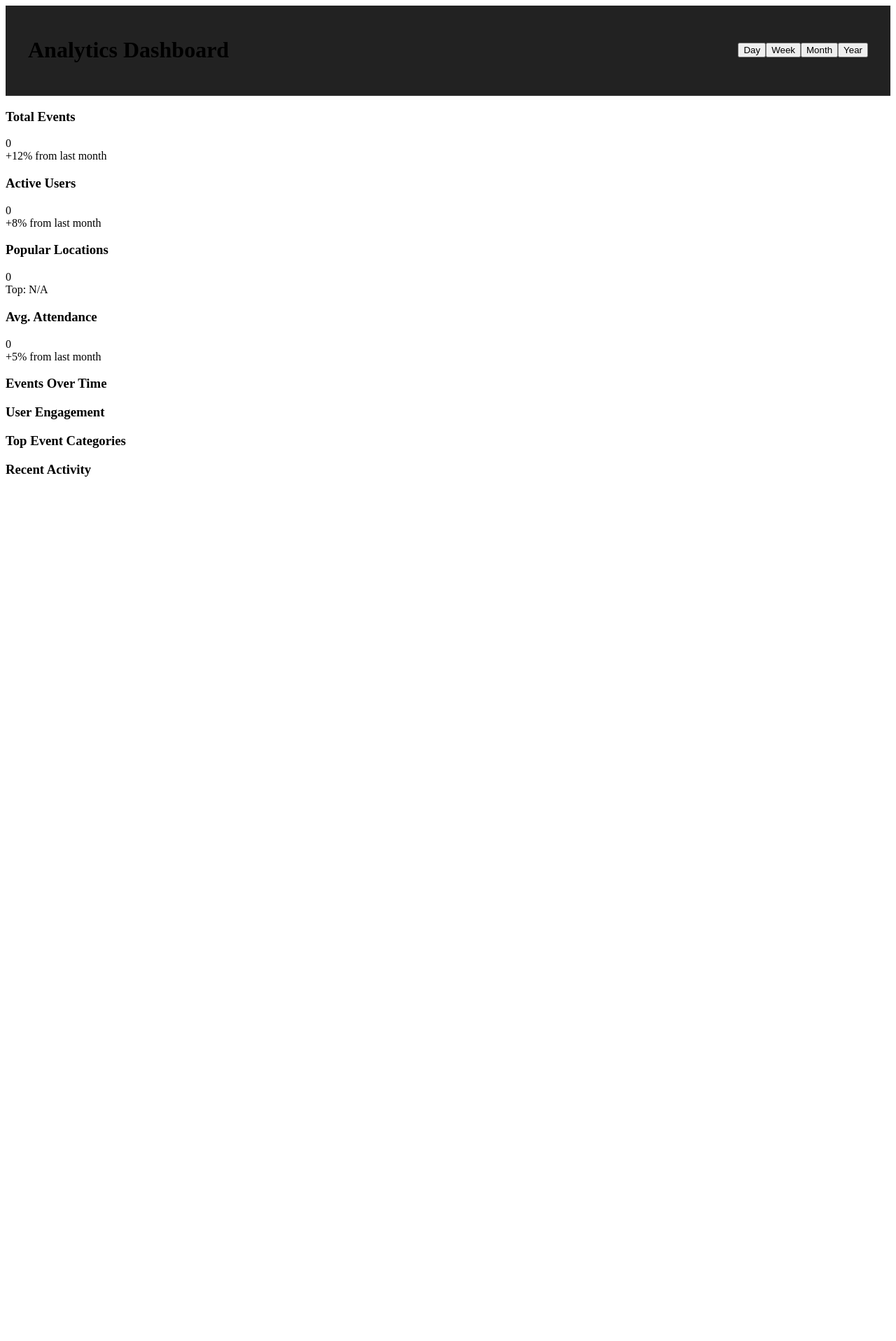
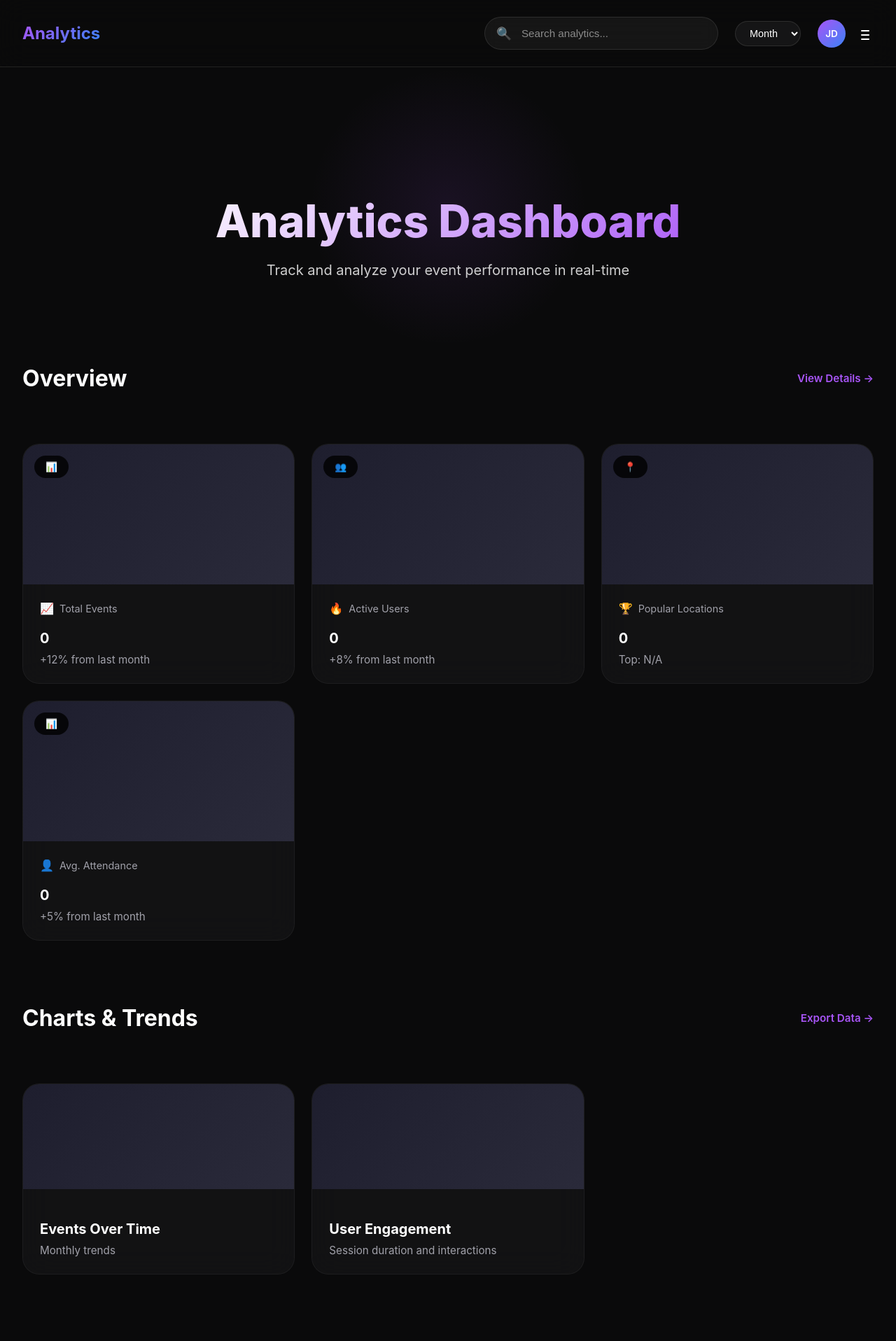
Before and after one commit to MasonBeale/MaineMeetupMapper, a Next.js app in the folder frontend/: page /Analytics in a window 1280 px wide. Shown: the top 1916 px of the page at 70% size. Before the commit the page ends 800 px from the top, so only its background shows below. Built offline with nearby package versions, Linux system fonts and the light colour scheme.

Commit message:
making the hamburger menu work and analytics page is styled better

```diff
--- a/frontend/app/Analytics/page.js
+++ b/frontend/app/Analytics/page.js
@@ -7,6 +7,7 @@ export default function Analytics() {
   const [analyticsData, setAnalyticsData] = useState(null);
   const [loading, setLoading] = useState(true);
   const [timeRange, setTimeRange] = useState("month"); // day, week, month, year
+  const [mobileMenuOpen, setMobileMenuOpen] = useState(false);
 
   useEffect(() => {
     fetchAnalyticsData();
@@ -28,120 +29,256 @@ export default function Analytics() {
   }
 
   if (loading) {
-    return <div className={styles.loading}>Loading analytics...</div>;
+    return (
+      <div className={styles.page}>
+        <div className={styles.loading}>Loading analytics...</div>
+      </div>
+    );
   }
 
   return (
-    <div className={styles.container}>
-      <div className={styles.header}>
-        <h1>Analytics Dashboard</h1>
-        <div className={styles.timeRangeSelector}>
+    <div className={styles.page}>
+      {/* Header */}
+      <header className={styles.header}>
+        <div className={styles.logo}>Analytics</div>
+
+        <div className={styles.headerRight}>
+          <div className={styles.searchContainer}>
+            <div className={styles.searchIcon}>🔍</div>
+            <input
+              type="text"
+              className={styles.searchInput}
+              placeholder="Search analytics..."
+            />
+          </div>
+
+          <select className={styles.filterSelect} value={timeRange} onChange={(e) => setTimeRange(e.target.value)}>
+            <option value="day">Day</option>
+            <option value="week">Week</option>
+            <option value="month">Month</option>
+            <option value="year">Year</option>
+          </select>
+
+          <div className={styles.userSection}>
+            <div className={styles.profilePic}>JD</div>
             <button
-            className={timeRange === "day" ? styles.active : ""}
-            onClick={() => setTimeRange("day")}
+              className={styles.hamburger}
+              onClick={() => setMobileMenuOpen(!mobileMenuOpen)}
             >
-            Day
-          </button>
-          <button
-            className={timeRange === "week" ? styles.active : ""}
-            onClick={() => setTimeRange("week")}
-          >
-            Week
-          </button>
-          <button
-            className={timeRange === "month" ? styles.active : ""}
-            onClick={() => setTimeRange("month")}
-          >
-            Month
-          </button>
-          <button
-            className={timeRange === "year" ? styles.active : ""}
-            onClick={() => setTimeRange("year")}
-          >
-            Year
+              <span></span>
+              <span></span>
+              <span></span>
             </button>
           </div>
         </div>
+      </header>
 
-      {/* Summary Cards */}
-      <div className={styles.summaryGrid}>
-        <div className={styles.summaryCard}>
-          <h3>Total Events</h3>
-          <div className={styles.value}>{analyticsData?.totalEvents || 0}</div>
-          <div className={styles.change}>+12% from last {timeRange}</div>
+      {/* Mobile Menu */}
+      <div className={`${styles.mobileMenu} ${mobileMenuOpen ? styles.active : ""}`}>
+        <div className={styles.menuHeader}>
+          <h3>Menu</h3>
+          <button onClick={() => setMobileMenuOpen(false)}>✕</button>
+        </div>
+        <nav className={styles.menuNav}>
+          <a href="#">Dashboard</a>
+          <a href="#">Events</a>
+          <a href="#">Analytics</a>
+          <a href="#">Users</a>
+          <a href="#">Settings</a>
+        </nav>
       </div>
 
-        <div className={styles.summaryCard}>
-          <h3>Active Users</h3>
-          <div className={styles.value}>{analyticsData?.activeUsers || 0}</div>
-          <div className={styles.change}>+8% from last {timeRange}</div>
+      {/* Hero Section */}
+      <section className={styles.hero}>
+        <div className={styles.heroGradient}></div>
+        <div className={styles.heroContent}>
+          <h1>Analytics Dashboard</h1>
+          <p>Track and analyze your event performance in real-time</p>
+        </div>
+      </section>
+
+      {/* Main Content */}
+      <main className={styles.main}>
+        {/* Summary Cards */}
+        <div className={styles.eventsHeader}>
+          <h2>Overview</h2>
+          <div className={styles.viewAll}>View Details →</div>
         </div>
 
-        <div className={styles.summaryCard}>
-          <h3>Popular Locations</h3>
-          <div className={styles.value}>{analyticsData?.popularLocations?.length || 0}</div>
-          <div className={styles.change}>Top: {analyticsData?.popularLocations?.[0] || "N/A"}</div>
+        <div className={styles.eventsGrid}>
+          {/* Total Events Card */}
+          <div className={styles.eventCard}>
+            <div className={styles.eventImage}>
+              <div className={styles.eventGradient}></div>
+              <div className={styles.eventTime}>📊</div>
+            </div>
+            <div className={styles.eventContent}>
+              <div className={styles.eventMeta}>
+                <span className={styles.eventLocationIcon}>📈</span>
+                <span>Total Events</span>
+              </div>
+              <h3>{analyticsData?.totalEvents || 0}</h3>
+              <div className={styles.eventDate}>+12% from last {timeRange}</div>
+            </div>
           </div>
 
-        <div className={styles.summaryCard}>
-          <h3>Avg. Attendance</h3>
-          <div className={styles.value}>{analyticsData?.avgAttendance || 0}</div>
-          <div className={styles.change}>+5% from last {timeRange}</div>
+          {/* Active Users Card */}
+          <div className={styles.eventCard}>
+            <div className={styles.eventImage}>
+              <div className={styles.eventGradient}></div>
+              <div className={styles.eventTime}>👥</div>
+            </div>
+            <div className={styles.eventContent}>
+              <div className={styles.eventMeta}>
+                <span className={styles.eventLocationIcon}>🔥</span>
+                <span>Active Users</span>
+              </div>
+              <h3>{analyticsData?.activeUsers || 0}</h3>
+              <div className={styles.eventDate}>+8% from last {timeRange}</div>
+            </div>
+          </div>
+
+          {/* Popular Locations Card */}
+          <div className={styles.eventCard}>
+            <div className={styles.eventImage}>
+              <div className={styles.eventGradient}></div>
+              <div className={styles.eventTime}>📍</div>
+            </div>
+            <div className={styles.eventContent}>
+              <div className={styles.eventMeta}>
+                <span className={styles.eventLocationIcon}>🏆</span>
+                <span>Popular Locations</span>
+              </div>
+              <h3>{analyticsData?.popularLocations?.length || 0}</h3>
+              <div className={styles.eventDate}>
+                Top: {analyticsData?.popularLocations?.[0] || "N/A"}
+              </div>
+            </div>
+          </div>
+
+          {/* Avg Attendance Card */}
+          <div className={styles.eventCard}>
+            <div className={styles.eventImage}>
+              <div className={styles.eventGradient}></div>
+              <div className={styles.eventTime}>📊</div>
+            </div>
+            <div className={styles.eventContent}>
+              <div className={styles.eventMeta}>
+                <span className={styles.eventLocationIcon}>👤</span>
+                <span>Avg. Attendance</span>
+              </div>
+              <h3>{analyticsData?.avgAttendance || 0}</h3>
+              <div className={styles.eventDate}>+5% from last {timeRange}</div>
+            </div>
           </div>
         </div>
 
         {/* Charts Section */}
-      <div className={styles.chartsGrid}>
-        <div className={styles.chartCard}>
+        <div className={styles.eventsHeader} style={{ marginTop: "4rem" }}>
+          <h2>Charts & Trends</h2>
+          <div className={styles.viewAll}>Export Data →</div>
+        </div>
+
+        <div className={styles.eventsGrid}>
+          {/* Events Over Time */}
+          <div className={styles.eventCard}>
+            <div className={styles.eventImage} style={{ height: "150px" }}>
+              <div className={styles.eventGradient}></div>
+            </div>
+            <div className={styles.eventContent}>
               <h3>Events Over Time</h3>
-          {/* Chart placeholder */}
-          <div className={styles.chartPlaceholder}>
-            <div className={styles.bar} style={{ height: "70%" }}></div>
-            <div className={styles.bar} style={{ height: "90%" }}></div>
-            <div className={styles.bar} style={{ height: "60%" }}></div>
-            <div className={styles.bar} style={{ height: "85%" }}></div>
-            <div className={styles.bar} style={{ height: "75%" }}></div>
+              <div className={styles.eventDate}>
+                {timeRange === "day" ? "Daily" :
+                 timeRange === "week" ? "Weekly" :
+                 timeRange === "month" ? "Monthly" : "Yearly"} trends
+              </div>
             </div>
           </div>
 
-        <div className={styles.chartCard}>
+          {/* User Engagement */}
+          <div className={styles.eventCard}>
+            <div className={styles.eventImage} style={{ height: "150px" }}>
+              <div className={styles.eventGradient}></div>
+            </div>
+            <div className={styles.eventContent}>
               <h3>User Engagement</h3>
-          {/* Chart placeholder */}
-          <div className={styles.chartPlaceholder}>
-            <div className={styles.line}></div>
+              <div className={styles.eventDate}>Session duration and interactions</div>
             </div>
           </div>
         </div>
 
         {/* Detailed Statistics */}
-      <div className={styles.detailedStats}>
-        <div className={styles.statSection}>
+        <div className={styles.eventsHeader} style={{ marginTop: "4rem" }}>
+          <h2>Detailed Analytics</h2>
+          <div className={styles.viewAll}>See All →</div>
+        </div>
+
+        <div className={styles.eventsGrid}>
+          {/* Top Categories */}
+          <div className={styles.eventCard}>
+            <div className={styles.eventContent}>
               <h3>Top Event Categories</h3>
-          <ul className={styles.categoryList}>
+              <ul style={{ marginTop: "1rem", padding: 0, listStyle: "none" }}>
                 {analyticsData?.topCategories?.map((category, index) => (
-              <li key={index} className={styles.categoryItem}>
-                <span className={styles.categoryName}>{category.name}</span>
-                <span className={styles.categoryCount}>{category.count} events</span>
+                  <li key={index} style={{
+                    display: "flex",
+                    justifyContent: "space-between",
+                    padding: "0.75rem 0",
+                    borderBottom: "1px solid rgba(255,255,255,0.05)"
+                  }}>
+                    <span>{category.name}</span>
+                    <span style={{ color: "#a855f7", fontWeight: "600" }}>
+                      {category.count} events
+                    </span>
                   </li>
-            ))}
+                )) || (
+                  <li style={{ padding: "0.75rem 0", opacity: 0.7 }}>
+                    No category data available
+                  </li>
+                )}
               </ul>
             </div>
+          </div>
 
-        <div className={styles.statSection}>
+          {/* Recent Activity */}
+          <div className={styles.eventCard}>
+            <div className={styles.eventContent}>
               <h3>Recent Activity</h3>
-          <ul className={styles.activityList}>
+              <ul style={{ marginTop: "1rem", padding: 0, listStyle: "none" }}>
                 {analyticsData?.recentActivity?.map((activity, index) => (
-              <li key={index} className={styles.activityItem}>
-                <div className={styles.activityIcon}>📅</div>
-                <div className={styles.activityContent}>
-                  <div className={styles.activityText}>{activity.text}</div>
-                  <div className={styles.activityTime}>{activity.time}</div>
+                  <li key={index} style={{
+                    display: "flex",
+                    alignItems: "center",
+                    gap: "1rem",
+                    padding: "0.75rem 0",
+                    borderBottom: "1px solid rgba(255,255,255,0.05)"
+                  }}>
+                    <div style={{
+                      width: "32px",
+                      height: "32px",
+                      borderRadius: "50%",
+                      background: "rgba(168, 85, 247, 0.2)",
+                      display: "flex",
+                      alignItems: "center",
+                      justifyContent: "center"
+                    }}>
+                      📅
+                    </div>
+                    <div style={{ flex: 1 }}>
+                      <div style={{ fontSize: "0.9rem" }}>{activity.text}</div>
+                      <div style={{ fontSize: "0.8rem", opacity: 0.7 }}>{activity.time}</div>
                     </div>
                   </li>
-            ))}
+                )) || (
+                  <li style={{ padding: "0.75rem 0", opacity: 0.7 }}>
+                    No recent activity
+                  </li>
+                )}
               </ul>
             </div>
           </div>
         </div>
+      </main>
+    </div>
   );
 }
```
Also changed, not shown: frontend/app/page.js (+22 -17 lines). Lines whose indentation alone changed are shown as unchanged.
